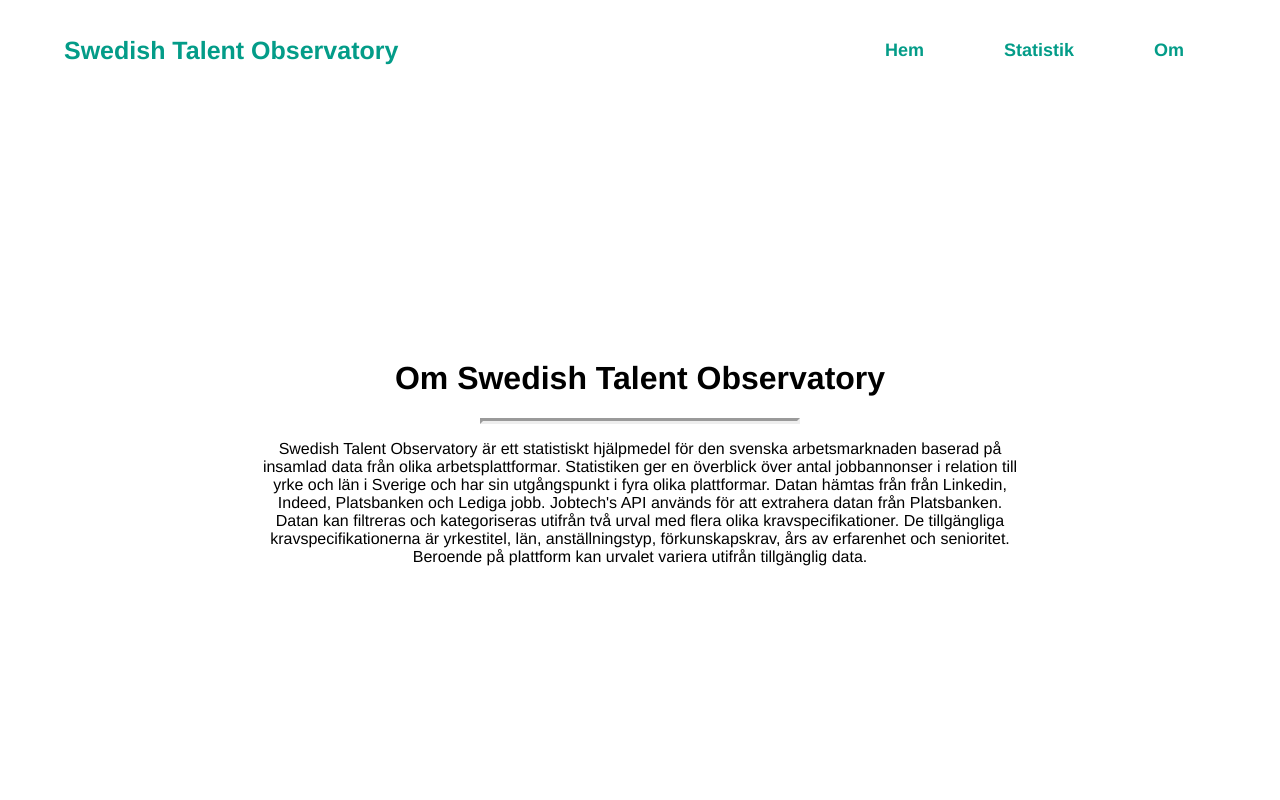
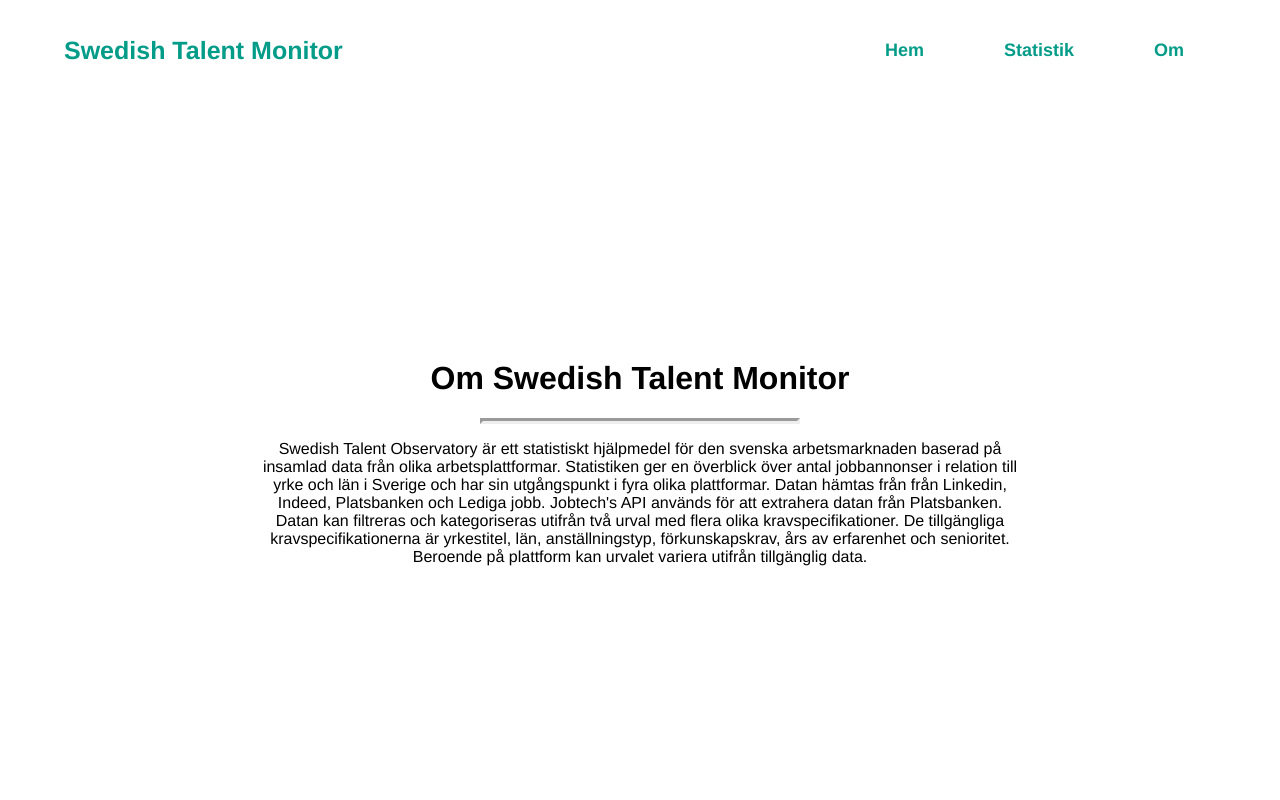
Before and after one commit to DiaHassan/II1305-Team-Echo, a React (Create React App) app in the folder Project/dashboard/: page /about in a window 1280 px wide. Shown: the top 800 px of the page. Built offline with nearby package versions, Linux system fonts and the light colour scheme.

Commit message:
Moving requirmnts

```diff
--- a/Project/dashboard/src/Views/about.jsx
+++ b/Project/dashboard/src/Views/about.jsx
@@ -13,7 +13,7 @@ export default function About() {
 
       <div className="about-wrapper">
         <div className="svensk-om">
-          <h1>Om Swedish Talent Observatory</h1>
+          <h1>Om Swedish Talent Monitor</h1>
           <hr/>
           <p>
             Swedish Talent Observatory är ett statistiskt hjälpmedel för den svenska arbetsmarknaden baserad på insamlad data från olika arbetsplattformar. Statistiken ger en överblick över antal jobbannonser i relation till yrke och län i Sverige och har sin utgångspunkt i fyra olika plattformar.
--- a/Project/dashboard/src/Views/navbar.jsx
+++ b/Project/dashboard/src/Views/navbar.jsx
@@ -31,7 +31,7 @@ export default function Navbar() {
     <>
       <nav className={`navbar ${isScrolled ? 'small' : ''}`}>
         <div className="navTitle">
-          <Link to="/">Swedish Talent Observatory</Link>
+          <Link to="/">Swedish Talent Monitor</Link>
         </div>
         <img src={"Project/dashboard/src/menuHamburger.png"} alt="<" className="burger" onClick={displayList}/>
         <ul className={`${isVisible ? '' : 'navHidden'}`}>
```
Also changed, not shown: 1 other file (tests, documents, lock files or other folders).
